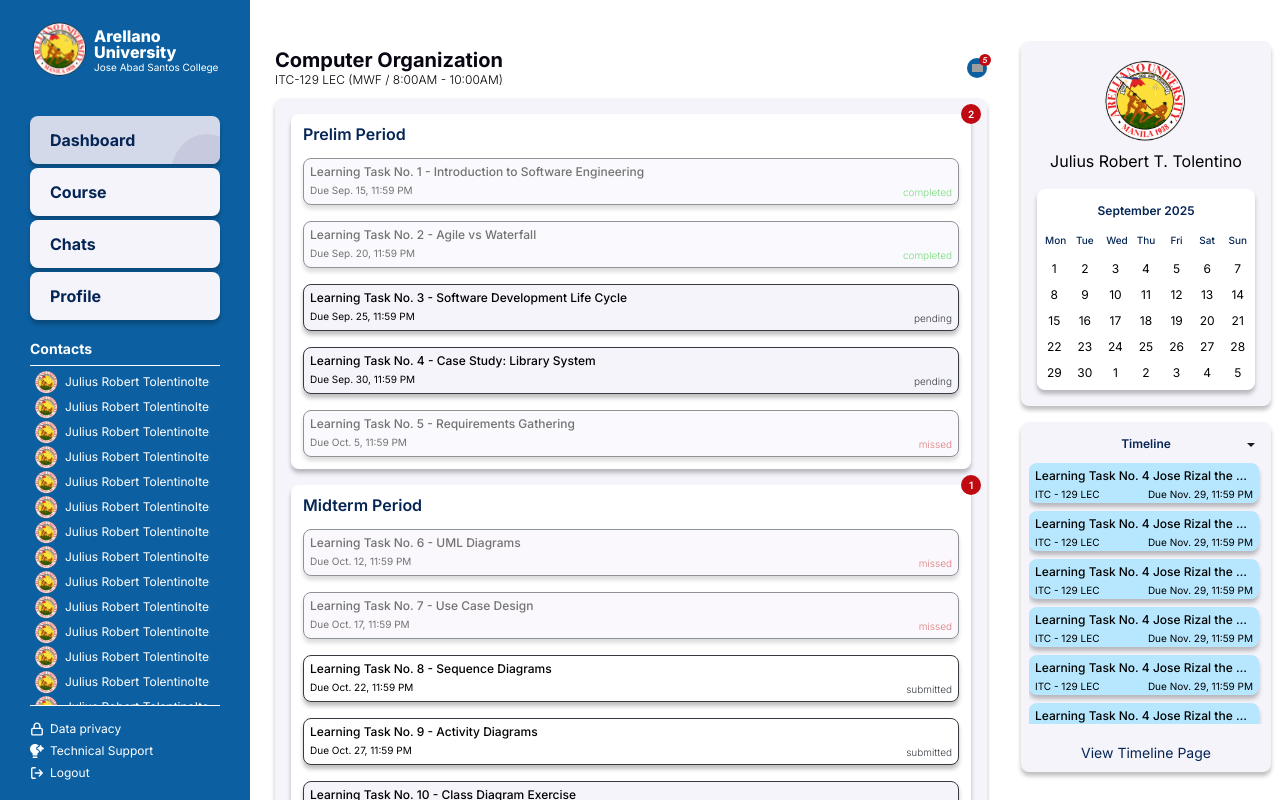
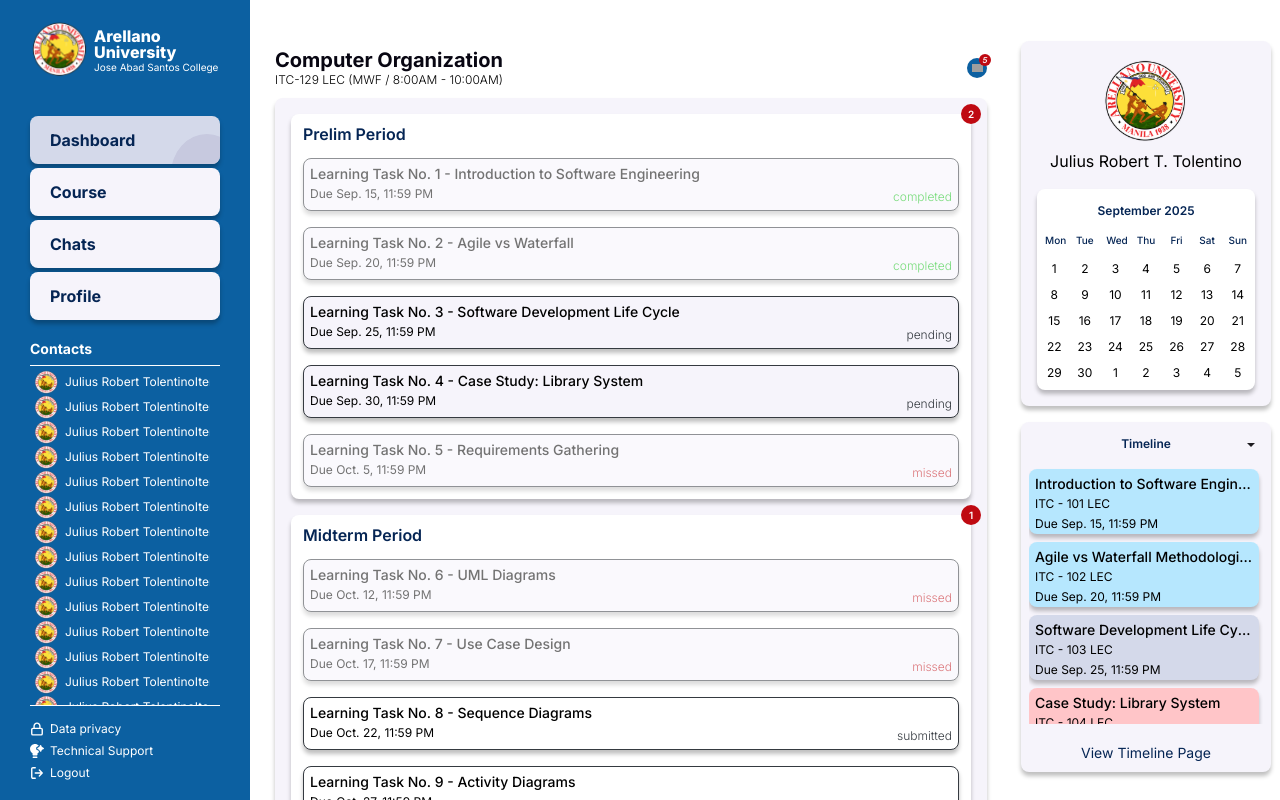
Before and after one commit to MicoAngeloCarillanes/Real-Project, a React (Vite) app in the folder frontend/: page /student/course/1/overview in a window 1280 px wide. Shown: the top 800 px of the page. Built offline with nearby package versions, Linux system fonts and the light colour scheme; grey boxes are pictures that could not be loaded; some icons are missing.

Commit message:
refactor code

```diff
--- /dev/null
+++ b/frontend/src/components/Label/CommonHighlightedLabel.tsx
@@ -0,0 +1,22 @@
+interface CommonHighlightedLabelProps {
+    // Label
+    label: string;
+    // Label value
+    value: string;
+}
+
+export default function CommonHighlightedLabel({
+    label,
+    value
+}: CommonHighlightedLabelProps) {
+    return (
+        <div className="border-[#0C60A1] border-[2px] flex items-center overflow-hidden rounded-[4px] text-[12px] w-full">
+            <span className="bg-[#0C60A1] font-[700] leading-[100%] px-[12px] py-[8px] text-[#FFFFFF]">
+                {label}
+            </span>
+            <span className="bg-[#f7f7f7] flex-1 leading-[100%] px-[12px] py-[8px] text-[#080612]">
+                {value}
+            </span>
+        </div>
+    );
+};
--- a/frontend/src/components/SubSidebar.tsx
+++ b/frontend/src/components/SubSidebar.tsx
@@ -1,16 +1,58 @@
 import arrowDropdownIcon from '@assets/icons/arrow-drop-down-icon.svg';
 import logo from '@assets/images/au-logo.svg';
-import DetailCard from '@components/card/DetailCard';
+import DetailCard, { CardStatusProps } from '@components/card/DetailCard';
 import ShadowCard from '@components/card/ShadowCard';
 import CommonDatepicker from '@components/datepicker/CommonDatepicker';
 import CommonMediaWithContent from '@components/label/CommonMediaWithContent';
 import IconSelect from '@components/select/IconSelect';
 import { useEffect, useRef, useState } from 'react';
 
+interface TaskListProps {
+    cardName: string;
+    cardDescription: string;
+    dueDate: string;
+    cardStatus: CardStatusProps;
+}
+
 export default function SubSidebar() {
+    // Ref variables
+    const listRef = useRef<HTMLDivElement>(null);
+    // State variables
+    const [isOverflowing, setIsOverflowing] = useState(false);
+    // Custom variables
     const timelineSortingOptions = ['All', 'Overdue', 'Upcoming', 'No due date'];
-    const listRef = useRef<HTMLDivElement>(null);
-    const [isOverflowing, setIsOverflowing] = useState(false);
+    const taskList: TaskListProps[] = [
+        {
+            cardName: 'Introduction to Software Engineering',
+            cardDescription: 'ITC - 101 LEC',
+            dueDate: 'Due Sep. 15, 11:59 PM',
+            cardStatus: 'submitted'
+        },
+        {
+            cardName: 'Agile vs Waterfall Methodologies',
+            cardDescription: 'ITC - 102 LEC',
+            dueDate: 'Due Sep. 20, 11:59 PM',
+            cardStatus: 'submitted'
+        },
+        {
+            cardName: 'Software Development Life Cycle',
+            cardDescription: 'ITC - 103 LEC',
+            dueDate: 'Due Sep. 25, 11:59 PM',
+            cardStatus: 'pending'
+        },
+        {
+            cardName: 'Case Study: Library System',
+            cardDescription: 'ITC - 104 LEC',
+            dueDate: 'Due Sep. 30, 11:59 PM',
+            cardStatus: 'missed'
+        },
+        {
+            cardName: 'Requirements Gathering Techniques',
+            cardDescription: 'ITC - 105 LEC',
+            dueDate: 'Due Oct. 5, 11:59 PM',
+            cardStatus: 'pending'
+        }
+    ];
 
     useEffect(() => {
         const checkOverflow = () => {
@@ -20,16 +62,13 @@ export default function SubSidebar() {
             }
         };
 
-        // Run initially
         checkOverflow();
 
-        // Observe resizes
         const observer = new ResizeObserver(checkOverflow);
         if (listRef.current) {
             observer.observe(listRef.current);
         }
 
-        // Cleanup
         return () => observer.disconnect();
     }, []);
 
@@ -70,17 +109,17 @@ export default function SubSidebar() {
                     {/* Timeline list */}
                     <div
                         ref={listRef}
-                        className="flex flex-col gap-[8px] overflow-y-auto pr-[4px] scrollbar-thin"
+                        className="flex flex-col gap-[8px] overflow-y-auto pr-[4px] py-[4px] scrollbar-thin"
                     >
-                        {Array.from({ length: 10 })
-                            .map((_, index) => (
-                                <DetailCard
-                                    cardDescription="ITC - 129 LEC"
-                                    cardName="Learning Task No. 4 Jose Rizal the Movie"
-                                    dueDate="Due Nov. 29, 11:59 PM"
-                                    key={index}
-                                />
-                            ))}
+                        {taskList.map((task, taskKey) => (
+                            <DetailCard
+                                cardDescription={task.cardDescription}
+                                cardName={task.cardName}
+                                cardStatus={task.cardStatus}
+                                dueDate={task.dueDate}
+                                key={`task-${taskKey}`}
+                            />
+                        ))}
                     </div>
 
                     {/* Show only if overflowing */}
--- a/frontend/src/components/card/DetailCard.tsx
+++ b/frontend/src/components/card/DetailCard.tsx
@@ -34,8 +34,29 @@ export default function DetailCard({
     isTask,
     isTransparent
 }: DetailCardProps) {
-    const [hovered, setHovered] = useState(false);
+    // State variables
+    const [isHovered, setIsHovered] = useState(false);
+    // Style variables
     const closedTaskStyle = 'bg-[#F6F4FB] opacity-[0.55]';
+    // Custom variables
+    const capitalizedStatus = cardStatus
+        ? cardStatus.charAt(0)
+            .toLocaleUpperCase() + cardStatus.slice(1)
+        : '';
+
+    /**
+     * Handle set hover state to true when mouse enters the element area
+     */
+    function handleHoverEnter() {
+        setIsHovered(true);
+    }
+
+    /**
+     * Handle set hover state to false when mouse exits the element area
+     */
+    function handleHoverLeave() {
+        setIsHovered(false);
+    }
 
     return (
         <div
@@ -43,23 +64,23 @@ export default function DetailCard({
                     flex flex-col gap-y-[4px]
                     ${isTransparent ? 'bg-transparent' : 'cursor-pointer px-[6px] py-[4px] rounded-[8px] shadow-[0_4px_4px_rgba(0,0,0,0.25)] w-full'}
                     ${isTask ? '' : 'hover:opacity-[0.8]'}
-                    ${isTask || isFile ? '' : cardStatus === 'missed' ? 'bg-[#ffc5c8]' : cardStatus === 'submitted' ? 'bg-[#D4D9EA]' :  'bg-[#B6E7FE]'}
+                    ${isTask || isFile ? '' : cardStatus === 'missed' ? 'bg-[#ffc5c8]' : cardStatus === 'submitted' ? 'bg-[#B6E7FE]' :  'bg-[#D4D9EA]'}
                     ${!isTask ? '' : cardStatus === 'missed' ? `${closedTaskStyle}` : cardStatus === 'submitted' ? 'bg-[#FFFFFF]' :  cardStatus === 'pending' ? 'bg-[#F6F4FB]' : `${closedTaskStyle}`}
                     ${isBordered ? 'border-[1px] border-[#353A40]' : ''}
                 `}
-            onMouseEnter={() => setHovered(true)}
-            onMouseLeave={() => setHovered(false)}
+            onMouseEnter={handleHoverEnter}
+            onMouseLeave={handleHoverLeave}
         >
             <h3
                 className={`
-                    font-[500] text-[12px] w-full
+                    font-[500] text-[14px] w-full
                     ${isCourse ? 'break-words' : 'truncate'}
                 `}
             >
                 {cardName}
             </h3>
             <div
-                className="flex justify-between text-[10px]"
+                className="flex justify-between text-[12px]"
             >
                 {isTask ? (
                     <>
@@ -74,16 +95,18 @@ export default function DetailCard({
                         </h4>
                     </>
                 ) : (
-                    <>
+                    <div className="flex flex-col">
                         <h4 className="leading-[100%]">{cardDescription}</h4>
-                        <h4 className="leading-[100%]">{dueDate}</h4>
-                    </>
+                        {dueDate && (
+                            <h4 className="leading-[100%] mt-[8px]">{dueDate}</h4>
+                        )}
+                    </div>
                 )}
             </div>
-            {(!isCourse && !isTask && !isFile) && hovered && (
+            {(!isCourse && !isTask && !isFile) && isHovered && (
                 <div
                     className={`
-                        ${cardStatus === 'missed' ? 'bg-[#ffc5c8]' : cardStatus === 'submitted' ? 'bg-[#D4D9EA]' :  'bg-[#B6E7FE]'}
+                        ${cardStatus === 'missed' ? 'bg-[#ffc5c8]' : cardStatus === 'submitted' ? 'bg-[#B6E7FE]' :  'bg-[#D4D9EA]'}
                         absolute left-[-180px] px-[8px] py-[8px] rounded-[8px] text-[12px] top-[45px] w-[80%] z-[999]
                     `}
                 >
@@ -92,9 +115,7 @@ export default function DetailCard({
                         <h4>{cardDescription}</h4>
                         <h4>{dueDate}</h4>
                         {cardStatus && (
-                            <h4>{cardStatus.charAt(0)
-                                .toLocaleUpperCase() + cardStatus.slice(1)}
-                            </h4>
+                            <h4>{capitalizedStatus}</h4>
                         )}
                     </div>
                 </div>
--- /dev/null
+++ b/frontend/src/pages/user/student/profile/ProfileItem.tsx
@@ -0,0 +1,20 @@
+interface CommonHighlightedLabelProps {
+  label: string;
+  value: string;
+}
+
+export default function CommonHighlightedLabel({
+    label,
+    value
+}: CommonHighlightedLabelProps) {
+    return (
+        <div className="border-[#0C60A1] border-[2px] flex items-center overflow-hidden rounded-[4px] text-[12px]">
+            <span className="bg-[#0C60A1] font-[700] leading-[100%] px-[12px] py-[8px] text-[#FFFFFF]">
+                {label}
+            </span>
+            <span className="bg-[#f7f7f7] flex-1 leading-[100%] px-[12px] py-[8px] text-[#080612]">
+                {value}
+            </span>
+        </div>
+    );
+};
--- /dev/null
+++ b/frontend/src/pages/user/student/profile/index.tsx
@@ -0,0 +1,18 @@
+import logo from '@assets/images/au-logo.svg';
+import CommonMediaWithContent from '@components/label/CommonMediaWithContent';
+
+export default function StudentProfile() {
+
+    return (
+        <>
+            <CommonMediaWithContent
+                imageUrl={logo}
+                size="LARGE"
+            >
+                <div className="flex flex-col gap-[8px]">
+                    <h1 className="font-[700] leading-[100%] text-[#0C60A1] text-[20px]">Julius Robert T. Tolentino</h1>
+                </div>
+            </CommonMediaWithContent>
+        </>
+    );
+};
--- a/frontend/src/pages/user/student/settings/index.tsx
+++ /dev/null
@@ -1,10 +0,0 @@
-import CommonMediaWithContent from '@components/label/CommonMediaWithContent';
-
-export default function StudentProfile() {
-
-    return (
-        <div>
-            <CommonMediaWithContent />
-        </div>
-    );
-};
--- a/frontend/src/router/user/student/settings/profile.route.tsx
+++ b/frontend/src/router/user/student/settings/profile.route.tsx
@@ -1,4 +1,4 @@
-import StudentProfile from '@pages/user/student/settings';
+import StudentProfile from '@pages/user/student/profile';
 
 import type { RouteObject } from 'react-router-dom';
 
```
Also changed, not shown: frontend/src/components/Label/CommonMediaWithContent.tsx (+8 -3 lines), frontend/src/pages/user/student/course/CourseList.tsx (+13 -7 lines), frontend/src/components/buttons/SidebarMenu.tsx (line endings or trailing spaces), frontend/src/components/card/TooltipCard.tsx (line endings or trailing spaces).
